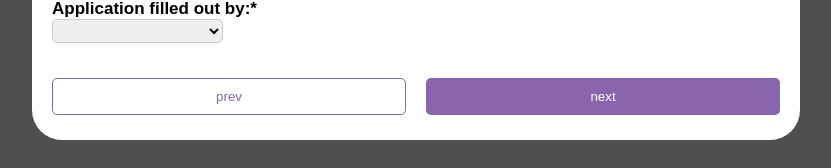
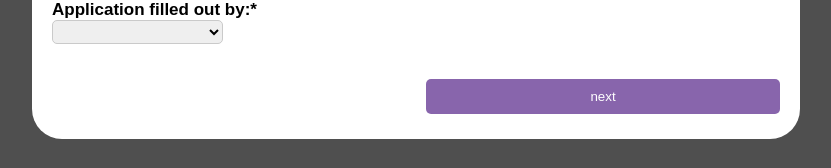
Before and after one commit to clydebaron2000/rock-_cancer_care, a React (Create React App) app in the folder client/: page /patient-form in a window 1280 px wide. Shown: the part 541-709 px from the top of the page, without its empty margins (224-1055 px from the left). Built offline with nearby package versions, Linux system fonts and the light colour scheme.

Commit message:
turn off god mode

```diff
--- a/client/src/global-components/Form/index.jsx
+++ b/client/src/global-components/Form/index.jsx
@@ -8,7 +8,7 @@ import API from '../../utils/API.js'
 import options from './form'
 import devConsole from '../../utils/devConsole'
 function PatientIntakeForm (props) {
-      const isGodMode=true
+      const isGodMode=false
       const titleArray=[
             "Patient Information",
             "Patient Health Information",
```
